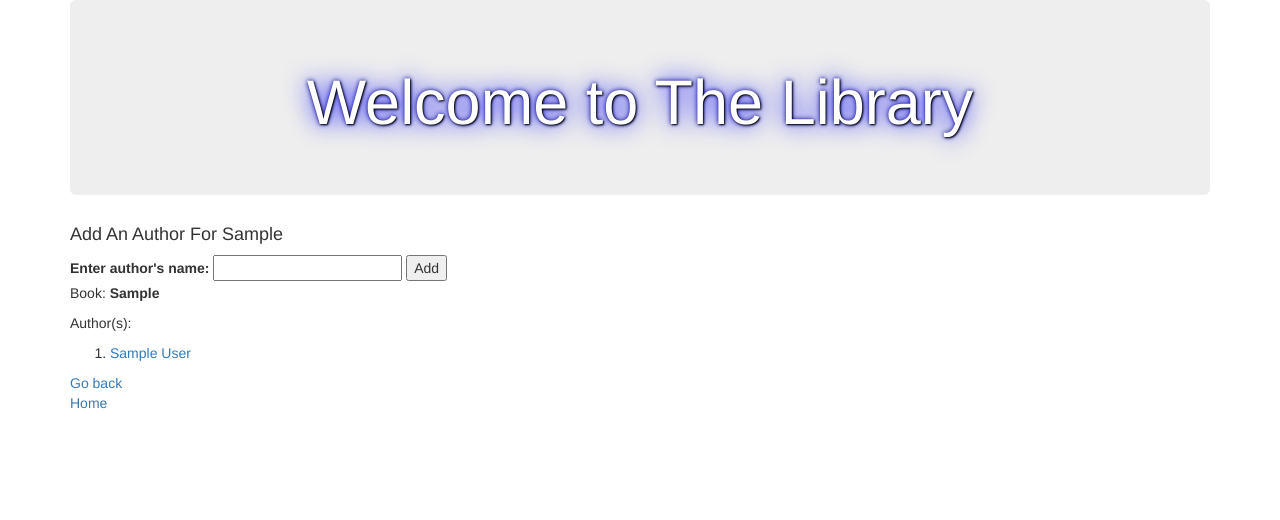
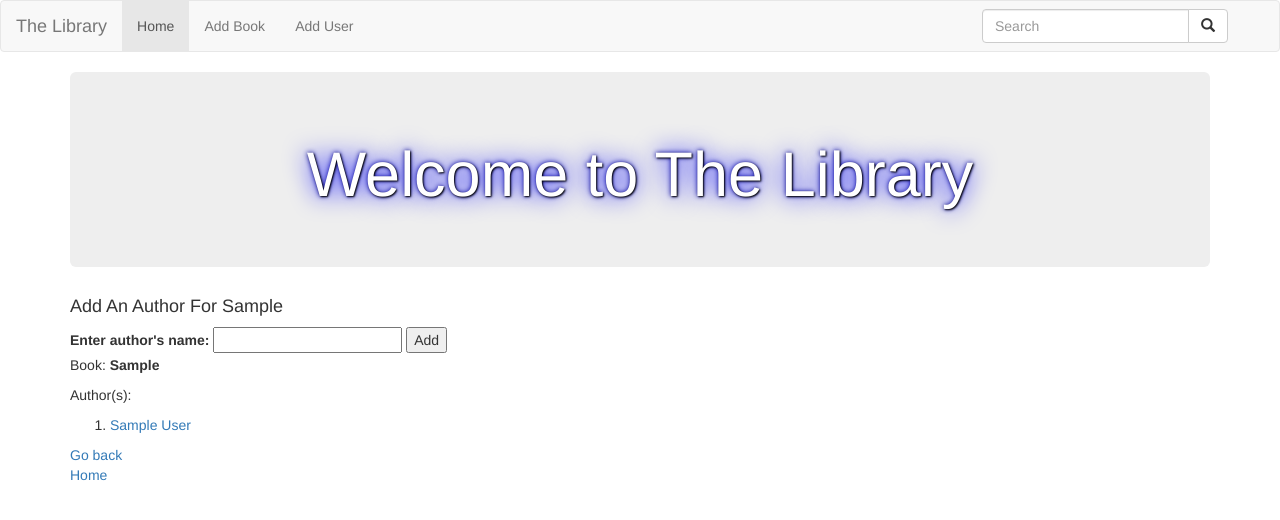
Before and after one commit to msuli1120/library, a PHP site: template views/book.html.twig in a window 1280 px wide. Shown: the top 520 px of the page. Run offline with PHP 8.4, Linux system fonts and the light colour scheme; the template is opened without the code that fills it: most values are stand-ins (such as "Sample title", 1, 10 or a date in 2020); some libraries are stand-ins or nearby versions.

Commit message:
get ready for search bar

```diff
--- a/app/app.php
+++ b/app/app.php
@@ -65,5 +65,9 @@
     return $app['twig']->render('author.html.twig', array('author'=>Author::find($id), 'books'=>$books));
   });
 
+  $app->post("/search", function () use ($app) {
+
+  });
+
   return $app;
 ?>
--- a/views/header.html.twig
+++ b/views/header.html.twig
@@ -7,6 +7,29 @@
     <title>Library</title>
   </head>
   <body>
+    <nav class="navbar navbar-default">
+      <div class="container-fluid">
+        <div class="navbar-header">
+          <a class="navbar-brand" href="/">The Library</a>
+        </div>
+        <ul class="nav navbar-nav">
+          <li class="active"><a href="/">Home</a></li>
+          <li><a href="/addbook">Add Book</a></li>
+          <li><a href="#">Add User</a></li>
+        </ul>
+
+        <div class="col-sm-3 col-md-3 pull-right">
+          <form action="/search" class="navbar-form" role="search" method="post">
+          <div class="input-group">
+              <input type="text" class="form-control" placeholder="Search" name="srch-term" id="srch-term">
+              <div class="input-group-btn">
+                  <button class="btn btn-default" type="submit"><i class="glyphicon glyphicon-search"></i></button>
+              </div>
+          </div>
+          </form>
+        </div>
+      </div>
+    </nav>
     <div class="container">
       <div class="jumbotron">
         <h1>Welcome to The Library</h1>
```
Also changed, not shown: src/Book.php (+8 -1 lines).
